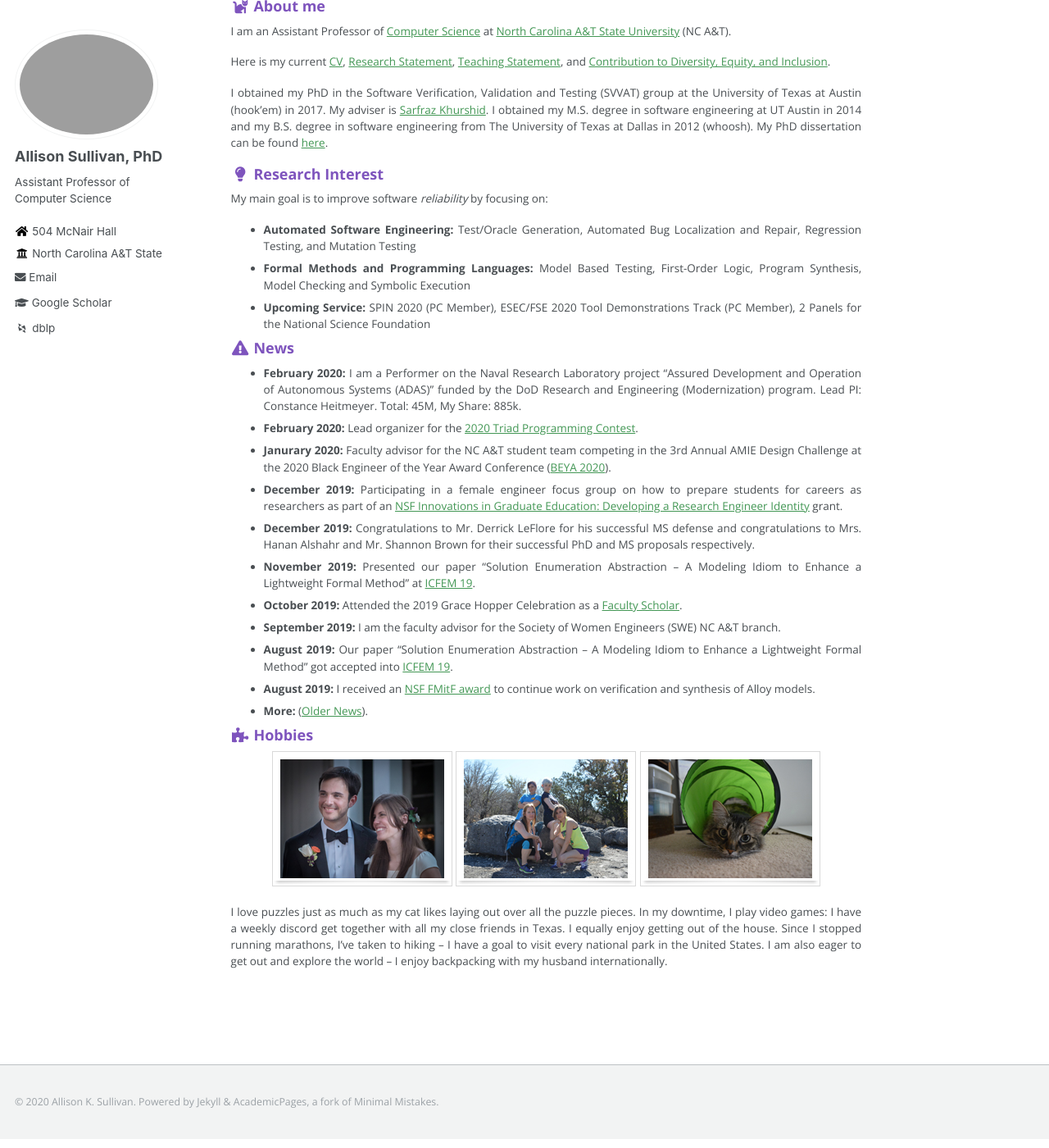
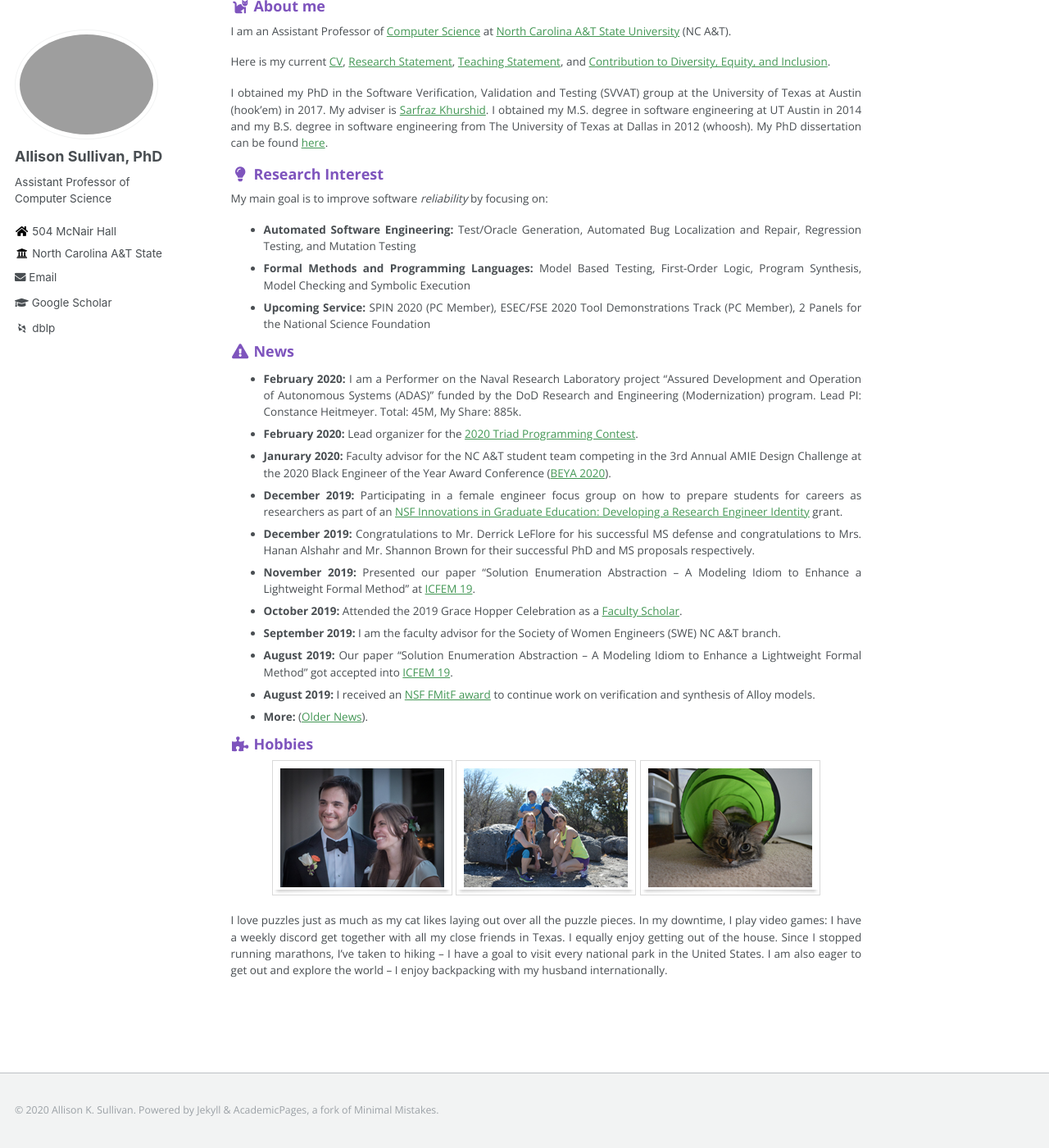
Before and after one commit to Allisonius/allisonius.github.io, a Jekyll site: the page built from _pages/about.md, in a window 1280 px wide and 1400 px high, scrolled down 126 px. Shown: the whole window at 82% size. Built offline with Jekyll 4.4.1, drawn with Linux system fonts in a browser that asks for light colours; some web fonts are replaced.

Commit message:
Update _base.scss

```diff
--- a/_sass/_base.scss
+++ b/_sass/_base.scss
@@ -25,9 +25,9 @@ body {
 }
 
  ul {
-    margin-top: 0.5em;
+    margin-top: 0.7em;
     padding-top: 0;
-     margin-bottom: 0;
+     margin-bottom: 0.7em;
     padding-bottom: 0;
   }
 
@@ -71,6 +71,7 @@ small, .small {
 
 p {
   margin-bottom: 0em;
+       padding-bottom: 0;
 }
 
 u,
```
